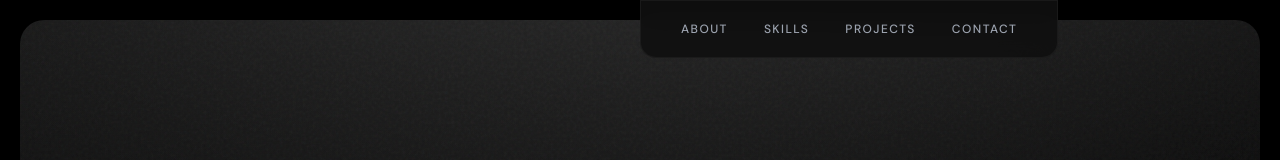
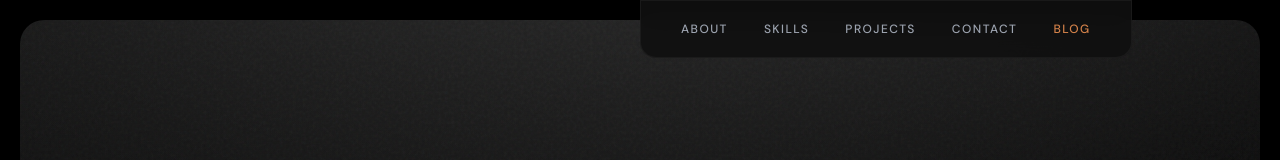
Before and after one commit to BillyMwangiDev/PORTFOLIO, a Next.js app: page / in a window 1280 px wide. Shown: the top 160 px of the page. Built offline with nearby package versions, Linux system fonts and the light colour scheme.

Commit message:
feat: add Blog link to navigation, fix anchor hrefs on non-home pages

```diff
--- a/src/components/Navigation.tsx
+++ b/src/components/Navigation.tsx
@@ -1,15 +1,21 @@
+// src/components/Navigation.tsx
 'use client'
 
 import { motion } from 'framer-motion'
+import { usePathname } from 'next/navigation'
+import Link from 'next/link'
 
-const navItems = [
-  { label: 'About',    href: '#about' },
-  { label: 'Skills',   href: '#skills' },
-  { label: 'Projects', href: '#projects' },
-  { label: 'Contact',  href: '#contact' },
+const ANCHOR_ITEMS = [
+  { label: 'About',    anchor: 'about' },
+  { label: 'Skills',   anchor: 'skills' },
+  { label: 'Projects', anchor: 'projects' },
+  { label: 'Contact',  anchor: 'contact' },
 ]
 
 export function Navigation() {
+  const pathname = usePathname()
+  const isHome = pathname === '/'
+
   return (
     <motion.nav
       className="fixed top-0 left-1/2 -translate-x-1/2 z-50"
@@ -18,15 +24,21 @@ export function Navigation() {
       transition={{ duration: 0.6, ease: [0.16, 1, 0.3, 1], delay: 0.2 }}
     >
       <div className="bg-coal/90 backdrop-blur-md border border-smoke/40 rounded-b-2xl px-6 py-3 flex items-center gap-1">
-        {navItems.map((item) => (
-          <a
-            key={item.href}
-            href={item.href}
+        {ANCHOR_ITEMS.map(item => (
+          <Link
+            key={item.anchor}
+            href={isHome ? `#${item.anchor}` : `/#${item.anchor}`}
             className="text-dm-label text-stone text-xs px-4 py-2 rounded-xl hover:text-cream-hi hover:bg-smoke/60 transition-all duration-200"
           >
             {item.label}
-          </a>
+          </Link>
         ))}
+        <Link
+          href="/blog"
+          className="text-dm-label text-xs px-4 py-2 rounded-xl transition-all duration-200 text-ember hover:text-dusk hover:bg-smoke/60"
+        >
+          Blog
+        </Link>
       </div>
     </motion.nav>
   )
```
